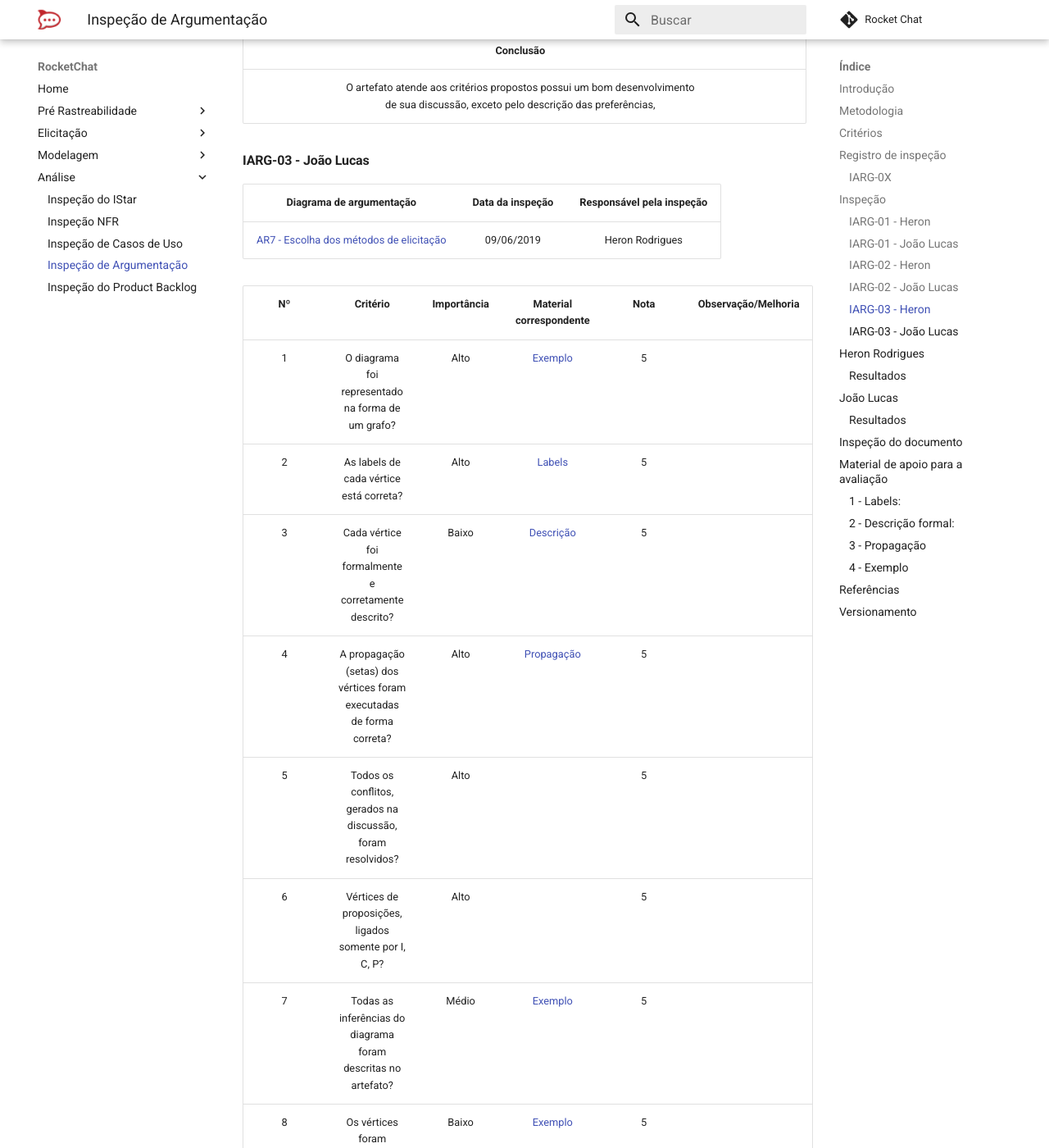
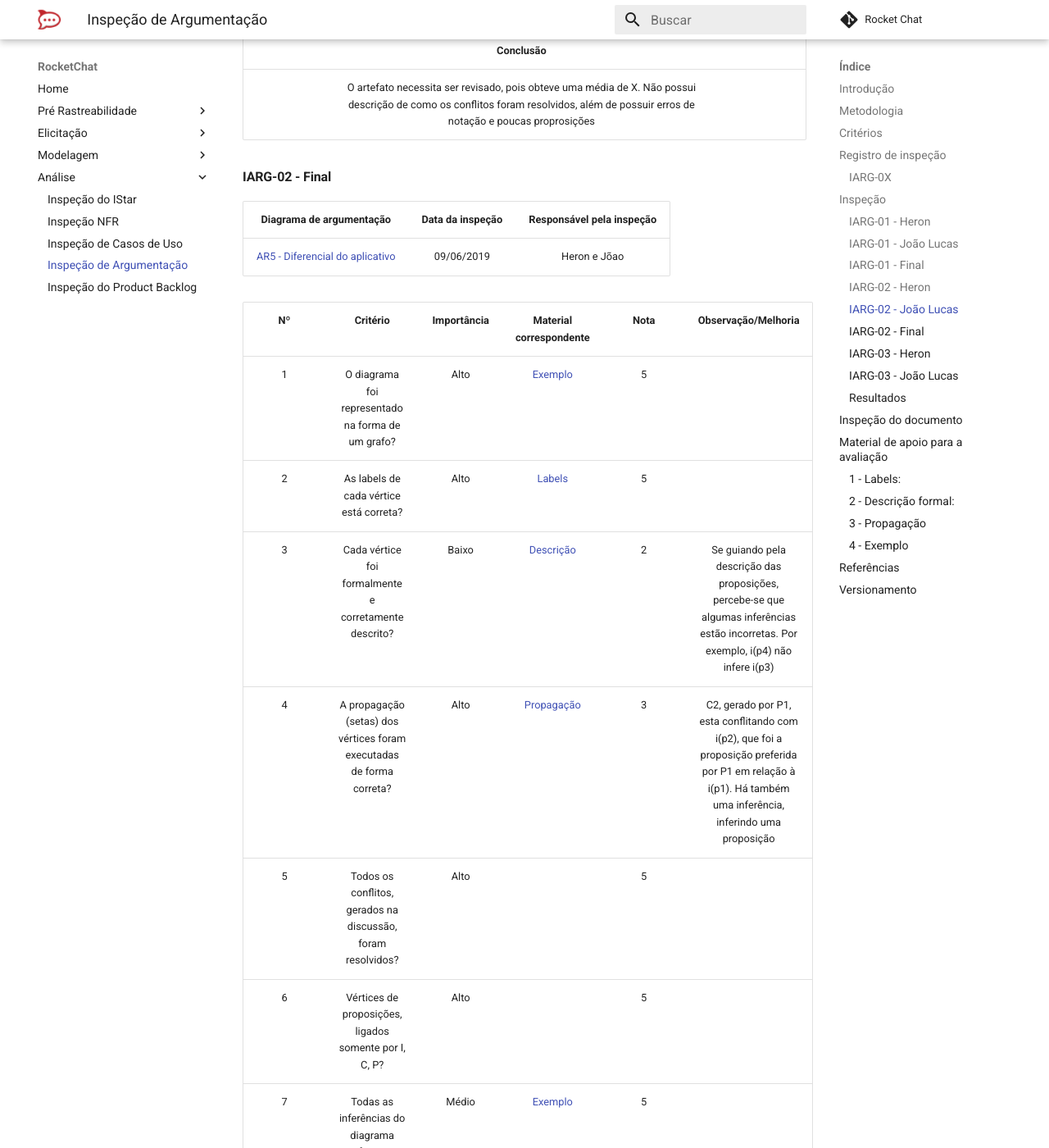
Before and after one commit to MarcosNBJ/2019.1-RocketChat, an MkDocs documentation site: the page built from docs/Análise/argumentacao.md, in a window 1280 px wide and 1400 px high, scrolled down 15664 px. Shown: the whole window at 82% size. Built offline with MkDocs 1.6.1 and Material for MkDocs 9.7.7, drawn with Linux system fonts in a browser that asks for light colours; comment, search, counter and statistics services are not loaded; some of the changed text lies outside the part shown.

Commit message:
update analise arg

```diff
--- a/docs/Análise/argumentacao.md
+++ b/docs/Análise/argumentacao.md
@@ -136,6 +136,36 @@
 ||Atende os critérios mínimos propostos porem isso deve-se ao fato da argumentação ser pequena com poucas proposições. Portanto devem ser feitas melhorias, principalmente no aspecto das proposições  ||
 
 
+#### IARG-01 - Final
+
+|Diagrama de argumentação|Data da inspeção|Responsável pela inspeção|
+|:--:|:--:|:--:|
+|[AR1 - Escolha do app](../Pré-Rastreabilidade/Argumentacao.md/#ar1-escolha-do-app)|08/06/2019|Heron e Jõao|
+
+|Nº|Critério|Importância|Material correspondente|Nota|Observação/Melhoria|
+|:--:|:--:|:--:|:--:|:--:|:--:|
+|1|O diagrama foi representado na forma de um grafo?|Alto|[Exemplo](#4-exemplo)|5||
+|2|As labels de cada vértice está correta?|Alto| [Labels](#1-labels)|5||
+|3|Cada vértice foi formalmente e corretamente descrito?|Baixo|[Descrição](#2-descricao-formal)|5||
+|4|A propagação (setas) dos vértices foram executadas de forma correta?|Alto|[Propagação](#3-propagacao)|5||
+|5|Todos os conflitos, gerados na discussão, foram resolvidos?|Alto||5||
+|6|Vértices de proposições, ligados somente por I, C, P?|Alto||5||
+|7|Todas as inferências do diagrama foram descritas no artefato?|Médio|[Exemplo](#4-exemplo)|5||
+|8|Os vértices foram destacados com cores, representando cada classificação, possibilitando uma melhor visualização?|Baixo|[Exemplo](#4-exemplo)|5||
+|9|O artefato possui um nivel bom de discussão (no mínimo 2 conflitos e 6 proposições)?|Médio|[Exemplo](#4-exemplo)|3|Na segunda versão do artefato, já possui um nivel maior de maturidade do diagrama mas, ainda, só atende ao critério mínimo proposto|
+|10|As preferências foram descritas, mostrando como o conflito foi resolvido?|Médio|[Exemplo](#4-exemplo)|5||
+
+||**Resultados**||
+|:--:|:--:|:--:|
+|**Importância**|**Qnt de critérios**|**Pontuação total**|
+|Alta|5|23|
+|Médio|3|15|
+|Baixo|2|10|
+|**Total**|10|2.88|
+||**Conclusão**||
+||O artefato atende aos critérios mínimos propostos. Porém, ainda podem ser feitas algumas melhorias, principalmente em relação ao desenvolvimento da discussão||
+
+
 
 #### IARG-02 - Heron
 
@@ -197,6 +227,36 @@
 ||**Conclusão**||
 ||O artefato necessita ser revisado, pois obteve uma média de X. Não possui descrição de como os conflitos foram resolvidos, além de possuir erros de notação e poucas proprosições ||
 
+#### IARG-02 - Final
+
+|Diagrama de argumentação|Data da inspeção|Responsável pela inspeção|
+|:--:|:--:|:--:|
+|[AR5 - Diferencial do aplicativo](../Pré-Rastreabilidade/Argumentacao.md/#ar5-diferencial-do-aplicativo)|09/06/2019|Heron e Jõao|
+
+|Nº|Critério|Importância|Material correspondente|Nota|Observação/Melhoria|
+|:--:|:--:|:--:|:--:|:--:|:--:|
+|1|O diagrama foi representado na forma de um grafo?|Alto|[Exemplo](#4-exemplo)|5||
+|2|As labels de cada vértice está correta?|Alto| [Labels](#1-labels)|5||
+|3|Cada vértice foi formalmente e corretamente descrito?|Baixo|[Descrição](#2-descricao-formal)|2|Se guiando pela descrição das proposições, percebe-se que algumas inferências estão incorretas. Por exemplo, i(p4) não infere i(p3)|
+|4|A propagação (setas) dos vértices foram executadas de forma correta?|Alto|[Propagação](#3-propagacao)|3|C2, gerado por P1, esta conflitando com i(p2), que foi a proposição preferida por P1 em relação à i(p1). Há também uma inferência, inferindo uma proposição|
+|5|Todos os conflitos, gerados na discussão, foram resolvidos?|Alto||5||
+|6|Vértices de proposições, ligados somente por I, C, P?|Alto||5||
+|7|Todas as inferências do diagrama foram descritas no artefato?|Médio|[Exemplo](#4-exemplo)|5||
+|8|Os vértices foram destacados com cores, representando cada classificação, possibilitando uma melhor visualização?|Baixo|[Exemplo](#4-exemplo)|5||
+|9|O artefato possui um nivel maturidade (pelo menos 2 conflitos e 6 proposições)?|Médio|[Exemplo](#4-exemplo)|2|Poderia ter um maior desenvolvimento da discussão, possui apenas um conflito e cinco proposições|
+|10|As preferências foram descritas, mostrando como o conflito foi resolvido?|Médio|[Exemplo](#4-exemplo)|0|Poderia ter sido descrito como o conflito gerado foi resolvido, por meio de votação, consenso..|
+
+
+||**Resultados**||
+|:--:|:--:|:--:|
+|**Importância**|**Qnt de critérios**|**Pontuação total**|
+|Alta|5|23|
+|Médio|3|7|
+|Baixo|2|7|
+|**Total**||2.19|
+||**Conclusão**||
+||O artefato possui resolução de seus conflitos porém, obteve pontuação 2.19, considerado inválido. Necessita ser revisado, principalmente por está confuso as proposições com o que foi disposto no grafo e também poderia ter um maior desenvolvimento da discussão||
+
 #### IARG-03 - Heron
 
 |Diagrama de argumentação|Data da inspeção|Responsável pela inspeção|
@@ -256,7 +316,6 @@
 ||O artefato atende aos critérios mínimos, com bom desenvolvimento da discussão, porem é necessário adicionar a descrição da resolução dos conflitos ||
 
 
-## Heron Rodrigues
 ### Resultados
 
 * Modelos analisados: 3
@@ -265,14 +324,6 @@
 
 Uma visão geral é que a maioria dos artefatos atenderam aos critérios mínimos propostos, porém é nítido a grande margem de melhora dos mesmos, principalmente em relação ao desenvolvimento de suas discussões. O documento possui uma introdução, descrevendo bem a metodologia aplicada, uma tabela de versionamento com registro de quem alterou o documento e que alterações foram essas, além de versão individual para cada artefato.
 
-## João Lucas
-### Resultados
-
-* Modelos analisados: 3
-* Modelos reprovados: 1
-* Média de pontuação: 2.57
-
-No geral os artefatos atendem pelo menos minimamente o que se espera deles, porem em todos exsite pontos de melhore. Em especial o artefato sobre o diferencial do aplicativo possui muitos erros e pendências o que justifica sua reprovação e porntanto a sua necessidade de revisão e refatoramento.
 
 ## Inspeção do documento
 
@@ -326,3 +377,5 @@
 | 08/06/2019 | 1.2 | Adição da inspeção IARG-01 | Heron Rodrigues |
 | 09/06/2019 | 1.3 | Adição da inspeção IARG-02 | Heron Rodrigues |
 | 09/06/2019 | 1.4 | Adição da inspeção IARG-03 | Heron Rodrigues |
+| 09/06/2019 | 1.5 | Adição da inspeção IARG-01 ao 03 | João Lucas|
+| 09/06/2019 | 1.6 | Adição da inspeção final dos IARG-01 E IARG-02 |Heron e João|
```
